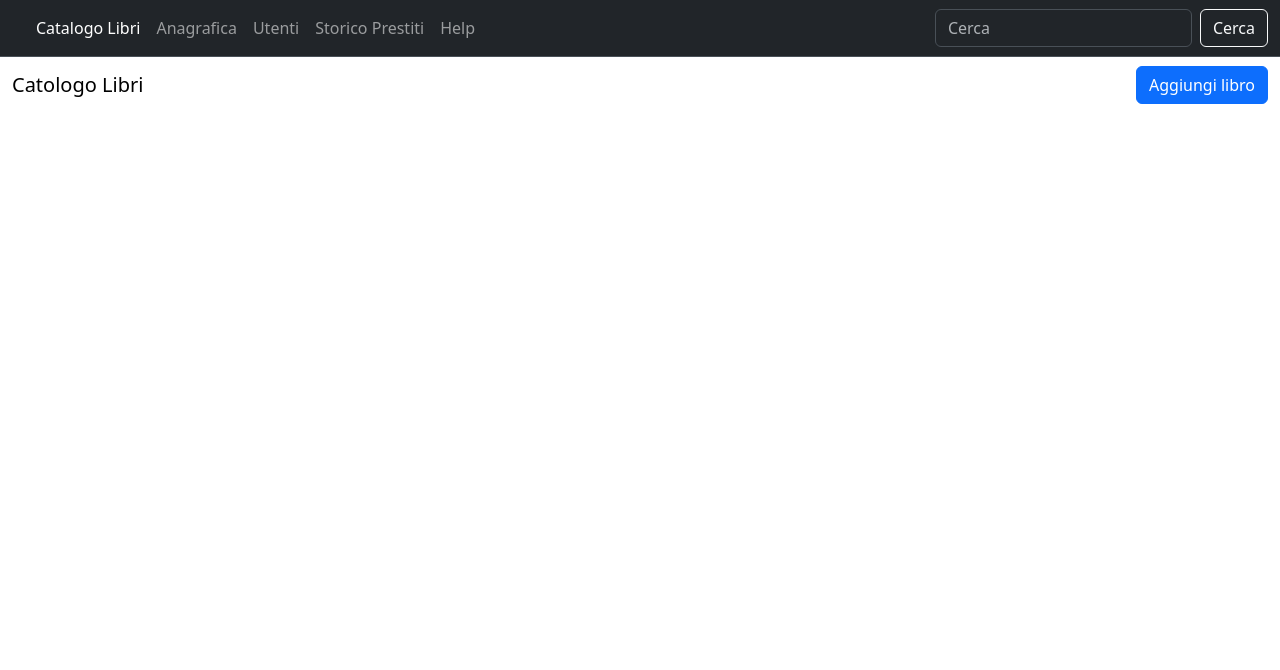
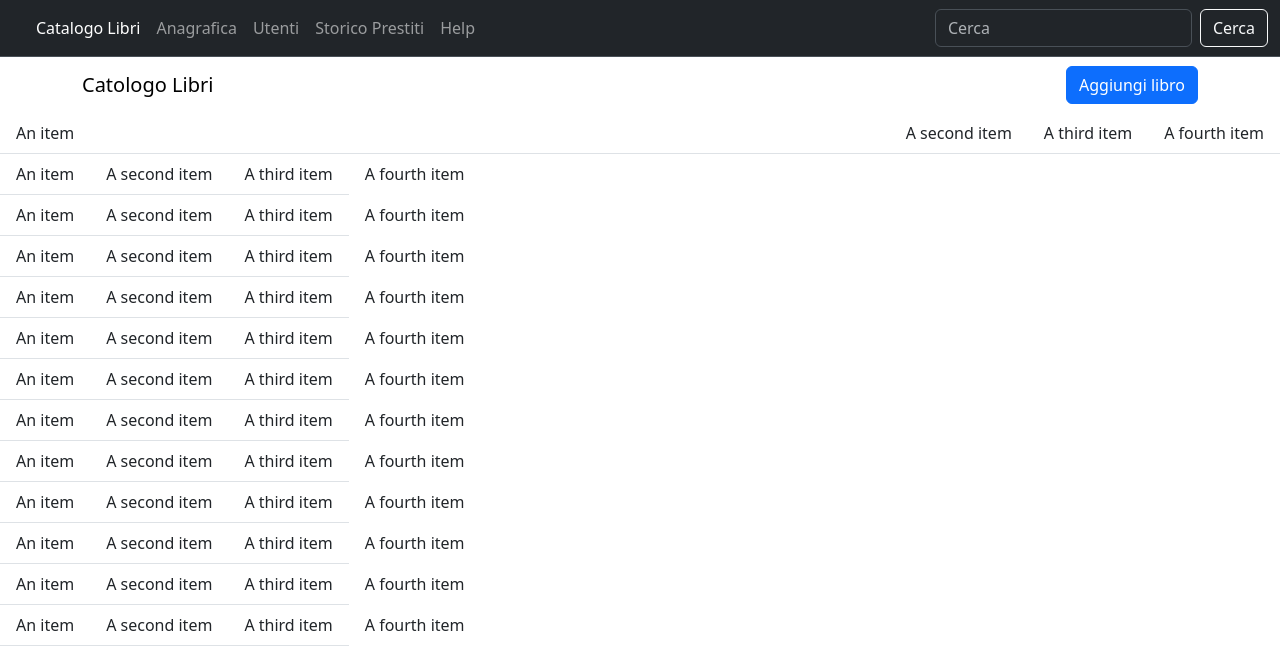
Before and after one commit to JoseManuel-Feliz/html-css-bootstrap-dashboard, a plain HTML site: page index.html in a window 1280 px wide. Drawn offline with nearby package versions, Linux system fonts and the light colour scheme.

Commit message:
added list group and cards

```diff
--- a/index.html
+++ b/index.html
@@ -56,13 +56,119 @@
 
 
     <main>
-        <nav class="navbar">
-            <div class="container-fluid">
+
+
+        <div class="container">
+
+            <nav class="navbar">
                 <a class="navbar-brand">Catologo Libri</a>
                 <button class="btn btn-primary" type="submit">Aggiungi libro</button>
+            </nav>
+        </div>
+
+        <div class="row ">
+            <div class="col">
+
+                <ul class="list-group list-group-flush flex-row">
+                    <li class="list-group-item flex-grow-1">An item</li>
+                    <li class="list-group-item">A second item</li>
+                    <li class="list-group-item d-none d-md-block">A third item</li>
+                    <li class="list-group-item border-bottom">A fourth item</li>
+                </ul>
+                <ul class="list-group list-group-flush flex-row">
+                    <li class="list-group-item">An item</li>
+                    <li class="list-group-item">A second item</li>
+                    <li class="list-group-item">A third item</li>
+                    <li class="list-group-item">A fourth item</li>
+                </ul>
+                <ul class="list-group list-group-flush flex-row">
+                    <li class="list-group-item">An item</li>
+                    <li class="list-group-item">A second item</li>
+                    <li class="list-group-item">A third item</li>
+                    <li class="list-group-item">A fourth item</li>
+                </ul>
+                <ul class="list-group list-group-flush flex-row">
+                    <li class="list-group-item">An item</li>
+                    <li class="list-group-item">A second item</li>
+                    <li class="list-group-item">A third item</li>
+                    <li class="list-group-item">A fourth item</li>
+                </ul>
+                <ul class="list-group list-group-flush flex-row">
+                    <li class="list-group-item">An item</li>
+                    <li class="list-group-item">A second item</li>
+                    <li class="list-group-item">A third item</li>
+                    <li class="list-group-item">A fourth item</li>
+                </ul>
+                <ul class="list-group list-group-flush flex-row">
+                    <li class="list-group-item">An item</li>
+                    <li class="list-group-item">A second item</li>
+                    <li class="list-group-item">A third item</li>
+                    <li class="list-group-item">A fourth item</li>
+                </ul>
+                <ul class="list-group list-group-flush flex-row">
+                    <li class="list-group-item">An item</li>
+                    <li class="list-group-item">A second item</li>
+                    <li class="list-group-item">A third item</li>
+                    <li class="list-group-item">A fourth item</li>
+                </ul>
+                <ul class="list-group list-group-flush flex-row">
+                    <li class="list-group-item">An item</li>
+                    <li class="list-group-item">A second item</li>
+                    <li class="list-group-item">A third item</li>
+                    <li class="list-group-item">A fourth item</li>
+                </ul>
+                <ul class="list-group list-group-flush flex-row">
+                    <li class="list-group-item">An item</li>
+                    <li class="list-group-item">A second item</li>
+                    <li class="list-group-item">A third item</li>
+                    <li class="list-group-item">A fourth item</li>
+                </ul>
+                <ul class="list-group list-group-flush flex-row">
+                    <li class="list-group-item">An item</li>
+                    <li class="list-group-item">A second item</li>
+                    <li class="list-group-item">A third item</li>
+                    <li class="list-group-item">A fourth item</li>
+                </ul>
+                <ul class="list-group list-group-flush flex-row">
+                    <li class="list-group-item">An item</li>
+                    <li class="list-group-item">A second item</li>
+                    <li class="list-group-item">A third item</li>
+                    <li class="list-group-item">A fourth item</li>
+                </ul>
+                <ul class="list-group list-group-flush flex-row">
+                    <li class="list-group-item">An item</li>
+                    <li class="list-group-item">A second item</li>
+                    <li class="list-group-item">A third item</li>
+                    <li class="list-group-item">A fourth item</li>
+                </ul>
+                <ul class="list-group list-group-flush flex-row">
+                    <li class="list-group-item">An item</li>
+                    <li class="list-group-item">A second item</li>
+                    <li class="list-group-item">A third item</li>
+                    <li class="list-group-item">A fourth item</li>
+                </ul>
             </div>
-        </nav>
+        </div>
+
+
+
+
+
+        </div>
+
+
+
+
+
+
+
+
+
+
     </main>
+
+
+
 
 
 
```
